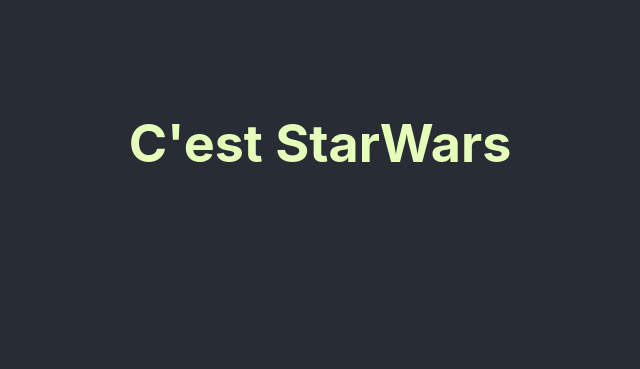
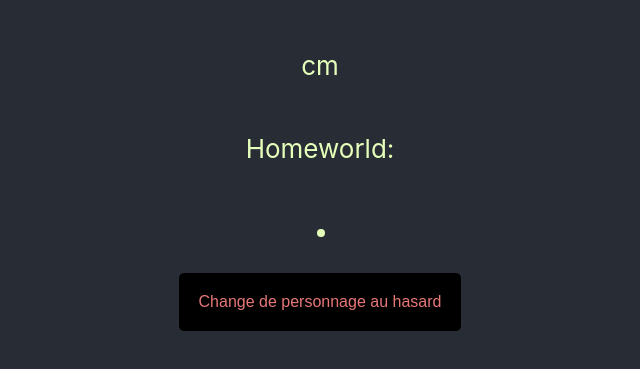
Before and after one commit to Cfy1010/little-react-class-starwars-api, a React (Create React App) app: page / in a window 1280 px wide. Shown: the part 257-626 px from the top of the page, without its empty margins (320-960 px from the left). Built offline with nearby package versions, Linux system fonts and the light colour scheme.

Commit message:
click event && store data

```diff
--- a/src/App.css
+++ b/src/App.css
@@ -27,6 +27,14 @@
 .App-link {
   color: #1aa9d1;
 }
+.btn {
+  background-color: #000;
+  border: none;
+  color: rgb(231, 119, 119);
+  padding: 20px;
+  font-size: 1rem;
+  border-radius: 5px;
+}
 
 @keyframes App-logo-spin {
   from {
--- a/src/App.js
+++ b/src/App.js
@@ -2,14 +2,45 @@
 import './App.css';
 // import Item from './MyItem';
 
-class StarWars extends React.Component{
+class StarWars extends React.Component {
+  constructor() {
+    super()
+    this.state = {
+      name: null,
+      height: null,
+      homeworld: null,
+      films: []
+    }
+  }
+  getNewCharacter() {
+    console.log('new personage');
+    this.setState({
+      name: 'Luke',
+      height: 172,
+      homeworld: 'Tatooine',
+      films: ['film1',' film2']
+    })
+  }
+
   render() {
     return (
-      <h1>C'est StarWars</h1>
-    )
+      <>
+        <h1>{this.state.name}</h1>
+        <p>{this.state.height} cm</p>
+        <p>Homeworld: {this.state.homeworld}</p>
+        <ul>
+          <li>{this.state.films}</li>
+        </ul>
+        <button
+          type='button'
+          onClick={() => this.getNewCharacter()}
+          className='btn'>
+          Change de personnage au hasard
+        </button>
+      </>
+    );
   }
 }
-
 
 function App() {
   return (
```
